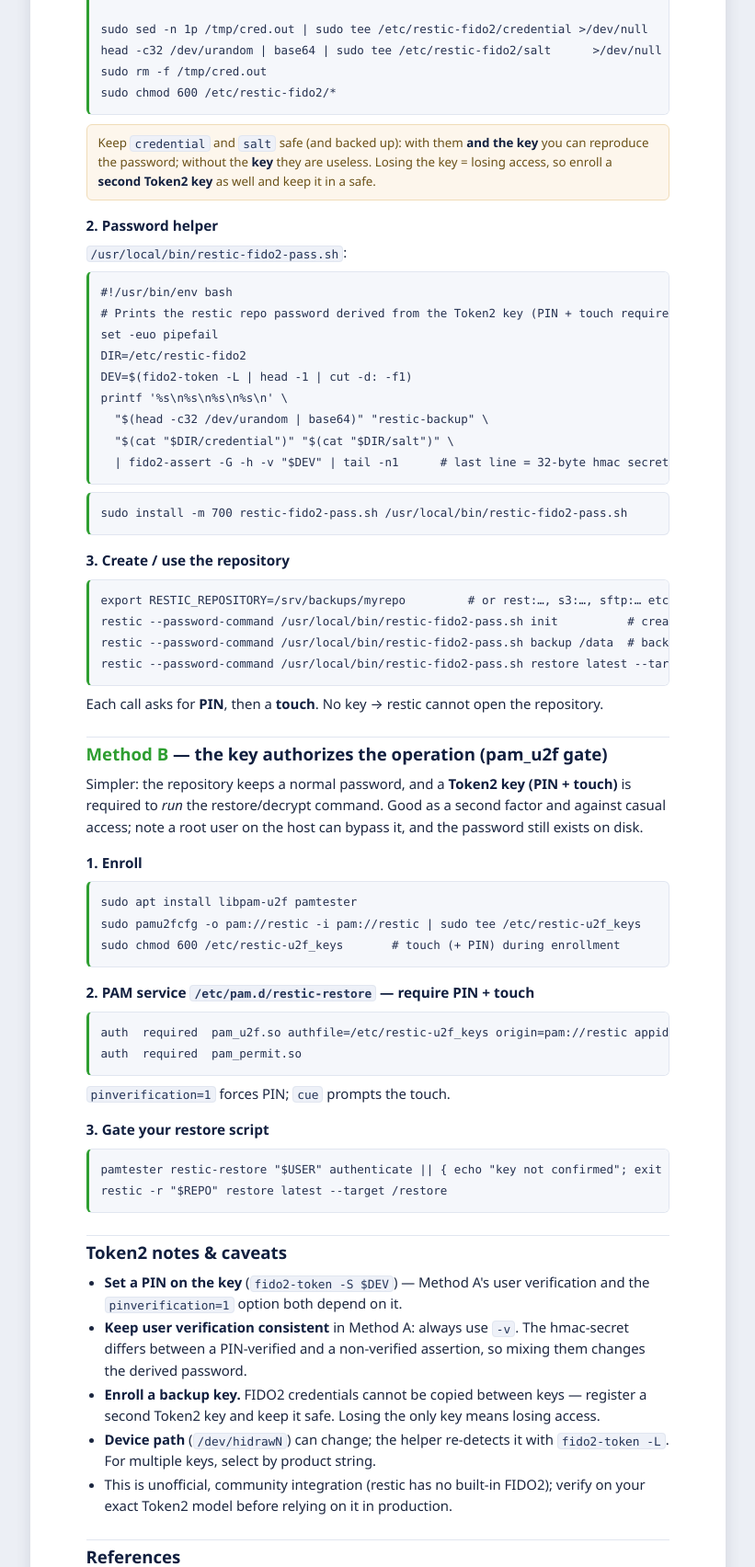
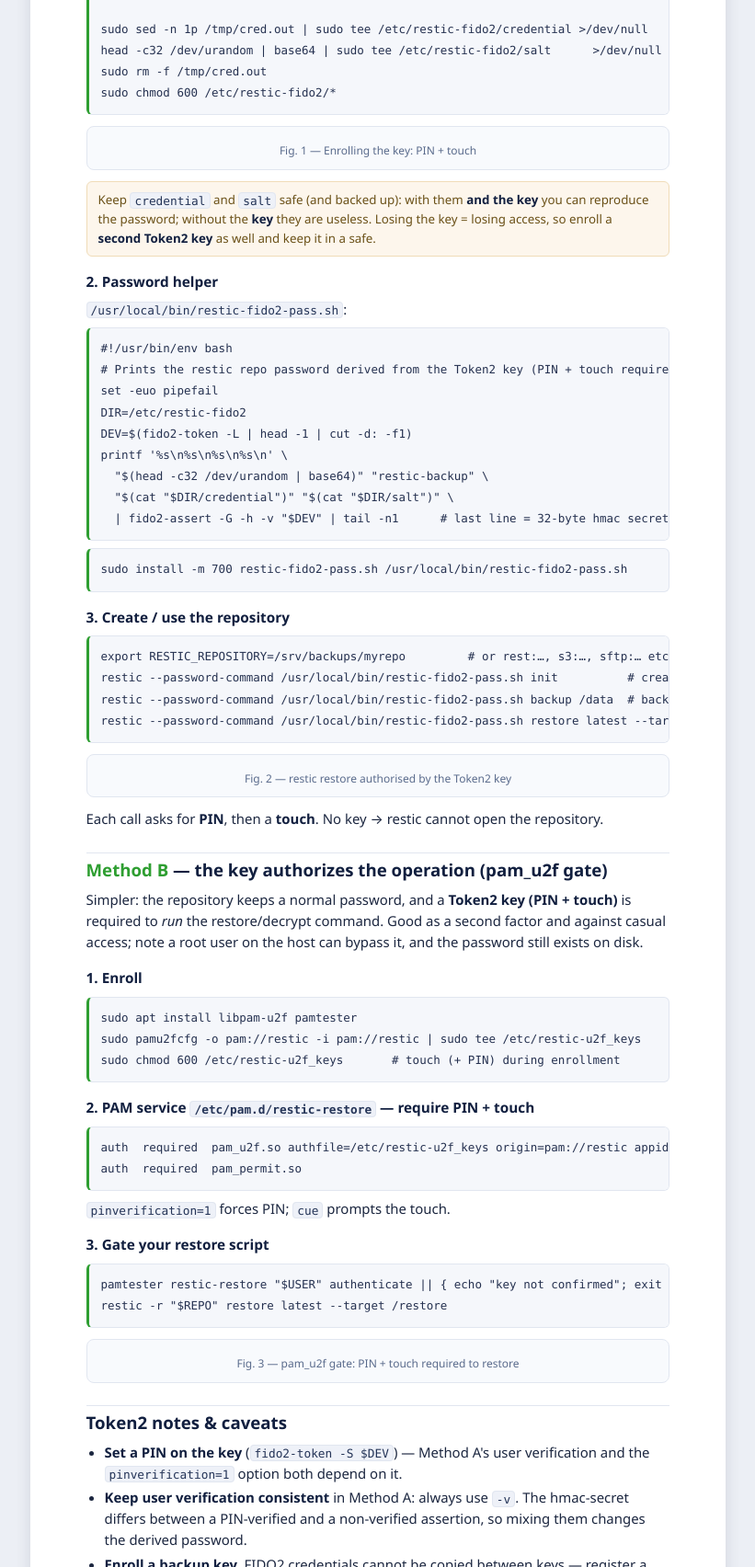
Before and after one commit to ruslanmhuseynov/bitrone-box, a plain HTML site: page docs/restic-token2-fido2.html in a window 1280 px wide. Shown: the part 1120-2824 px from the top of the page at 92% size, without its empty margins (229-1050 px from the left). Drawn offline with Linux system fonts and the light colour scheme.

Commit message:
docs: add screenshot slots (auto-hide if missing) + img/ guide to Token2 HTML
Co-Authored-By: Claude Opus 4.8 <noreply@anthropic.com>

```diff
--- a/docs/restic-token2-fido2.html
+++ b/docs/restic-token2-fido2.html
@@ -39,6 +39,12 @@
     font-size:10pt;color:#2d4a2e;margin:10px 0}
   .warn{background:#fdf6ec;border:1px solid #f0dcb8;border-radius:6px;padding:9px 12px;
     font-size:10pt;color:#6b5118;margin:10px 0}
+  figure.shot{margin:12px 0;border:1px solid var(--line);border-radius:8px;background:#f8fafd;
+    padding:10px;text-align:center;page-break-inside:avoid}
+  figure.shot img{max-width:100%;border:1px solid var(--line);border-radius:4px;display:block;margin:0 auto}
+  figure.shot .ph{display:block;color:#9fb0cc;font-size:9.5pt;padding:26px 10px;font-style:italic;
+    border:1px dashed #c3cfe3;border-radius:6px}
+  figure.shot figcaption{font-size:9pt;color:var(--muted);margin-top:7px}
   .cols{display:grid;grid-template-columns:1fr 1fr;gap:12px;margin:8px 0}
   .card{border:1px solid var(--line);border-radius:8px;padding:10px 12px;background:#fafbfe}
   .card h3{margin-top:0}
@@ -104,6 +110,10 @@ sudo sed -n 1p /tmp/cred.out | sudo tee /etc/restic-fido2/credential &gt;/dev/nu
 head -c32 /dev/urandom | base64 | sudo tee /etc/restic-fido2/salt      &gt;/dev/null  # fixed salt
 sudo rm -f /tmp/cred.out
 sudo chmod 600 /etc/restic-fido2/*</code></pre>
+  <figure class="shot">
+    <img src="img/01-enroll.png" alt="" onerror="this.style.display='none'">
+    <figcaption>Fig. 1 — Enrolling the key: PIN + touch</figcaption>
+  </figure>
   <div class="warn">Keep <code>credential</code> and <code>salt</code> safe (and backed up): with
      them <b>and the key</b> you can reproduce the password; without the <b>key</b> they are useless.
      Losing the key = losing access, so enroll a <b>second Token2 key</b> as well and keep it in a safe.</div>
@@ -126,6 +136,10 @@ printf '%s\n%s\n%s\n%s\n' \
 restic --password-command /usr/local/bin/restic-fido2-pass.sh init          # creates repo
 restic --password-command /usr/local/bin/restic-fido2-pass.sh backup /data  # backup
 restic --password-command /usr/local/bin/restic-fido2-pass.sh restore latest --target /restore</code></pre>
+  <figure class="shot">
+    <img src="img/02-restore.png" alt="" onerror="this.style.display='none'">
+    <figcaption>Fig. 2 — restic restore authorised by the Token2 key</figcaption>
+  </figure>
   <p>Each call asks for <b>PIN</b>, then a <b>touch</b>. No key → restic cannot open the repository.</p>
 
   <h2><span class="n">Method B</span> — the key authorizes the operation (pam_u2f gate)</h2>
@@ -146,6 +160,10 @@ auth  required  pam_permit.so</code></pre>
   <h3>3. Gate your restore script</h3>
 <pre><code>pamtester restic-restore "$USER" authenticate || { echo "key not confirmed"; exit 1; }
 restic -r "$REPO" restore latest --target /restore</code></pre>
+  <figure class="shot">
+    <img src="img/03-pam.png" alt="" onerror="this.style.display='none'">
+    <figcaption>Fig. 3 — pam_u2f gate: PIN + touch required to restore</figcaption>
+  </figure>
 
   <h2>Token2 notes &amp; caveats</h2>
   <ul>
```
Also changed, not shown: 1 other file.
